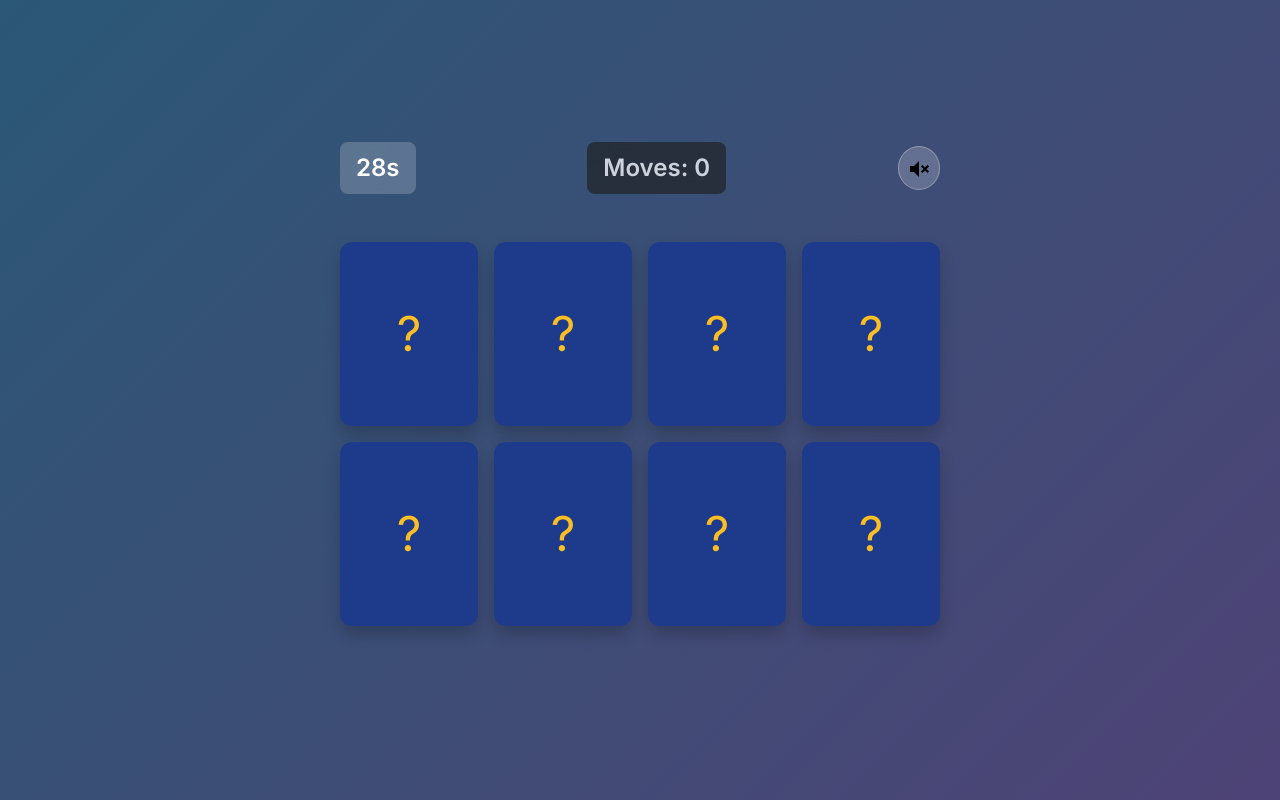
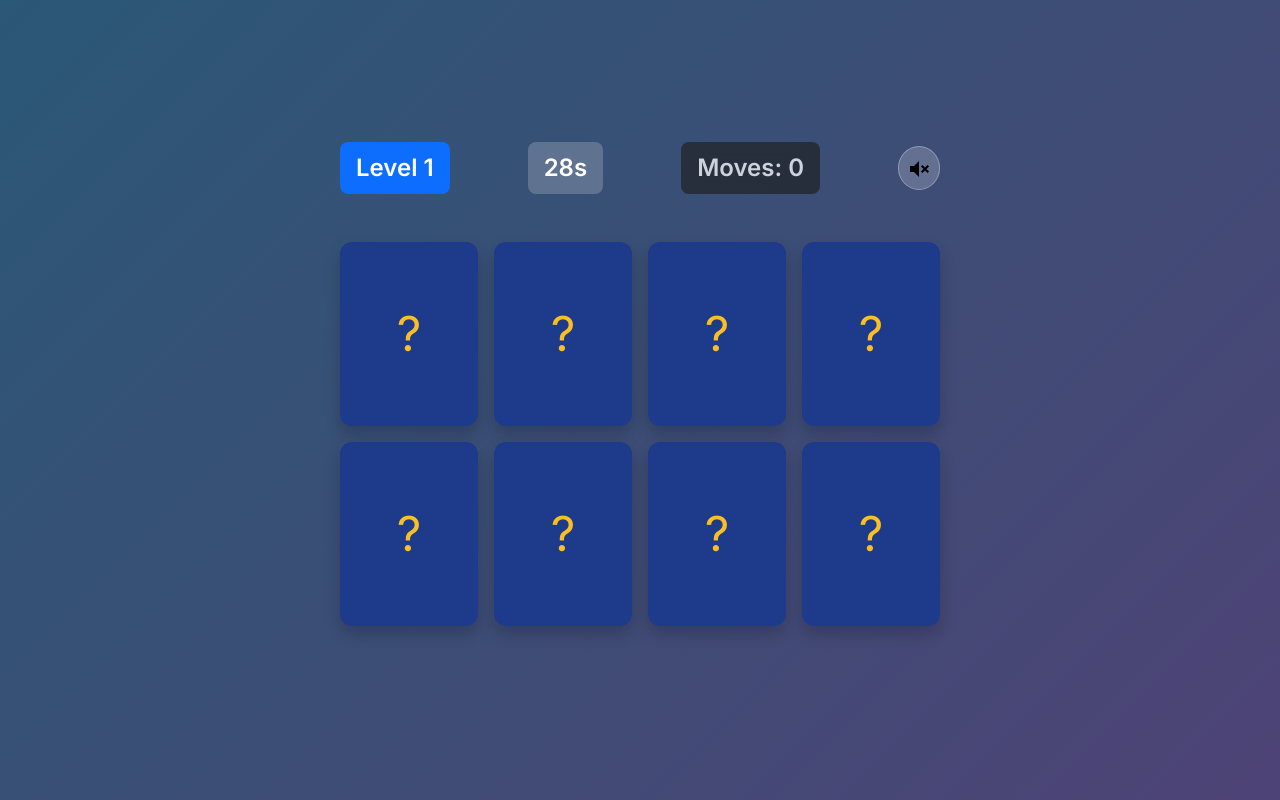
Before and after one commit to Janosos/Challenge-EvolveMedia, a React (Vite) app: page / in a window 1280 px wide. Both pictures are taken after a click on the button "START GAME". Built offline with nearby package versions, Linux system fonts and the light colour scheme; grey boxes are pictures that could not be loaded.

Commit message:
feat: introduce progressive level system with dynamic timer

```diff
--- a/src/components/GameScreen.jsx
+++ b/src/components/GameScreen.jsx
@@ -12,7 +12,7 @@ const ICONS = [
   { value: 'comet', icon: <img src={`${basePath}assets/comet.svg`} alt="comet" width="40" height="40" /> }
 ];
 
-const INITIAL_TIME = 30;
+// INITIAL_TIME is now calculated dynamically based on level
 
 const generateDeck = () => {
   const deck = [...ICONS, ...ICONS].map((item, index) => ({
@@ -24,11 +24,12 @@ const generateDeck = () => {
   return deck.sort(() => Math.random() - 0.5);
 };
 
-const GameScreen = ({ onGameOver, isMuted, onToggleMute }) => {
+const GameScreen = ({ onGameOver, isMuted, onToggleMute, level }) => {
+  const initialTime = Math.max(10, 30 - (level - 1) * 5);
   const [cards, setCards] = useState([]);
   const [flippedCards, setFlippedCards] = useState([]);
   const [matchesFound, setMatchesFound] = useState(0);
-  const [timeLeft, setTimeLeft] = useState(INITIAL_TIME);
+  const [timeLeft, setTimeLeft] = useState(initialTime);
   const [moves, setMoves] = useState(0);
   const [isChecking, setIsChecking] = useState(false);
 
@@ -139,6 +140,9 @@ const GameScreen = ({ onGameOver, isMuted, onToggleMute }) => {
   return (
     <div className="screen-container">
       <div className="game-header">
+        <div className="timer bg-primary text-white">
+          Level {level}
+        </div>
         <div className={`timer ${timeLeft <= 10 ? 'urgent' : ''}`}>
           {timeLeft}s
         </div>
```
